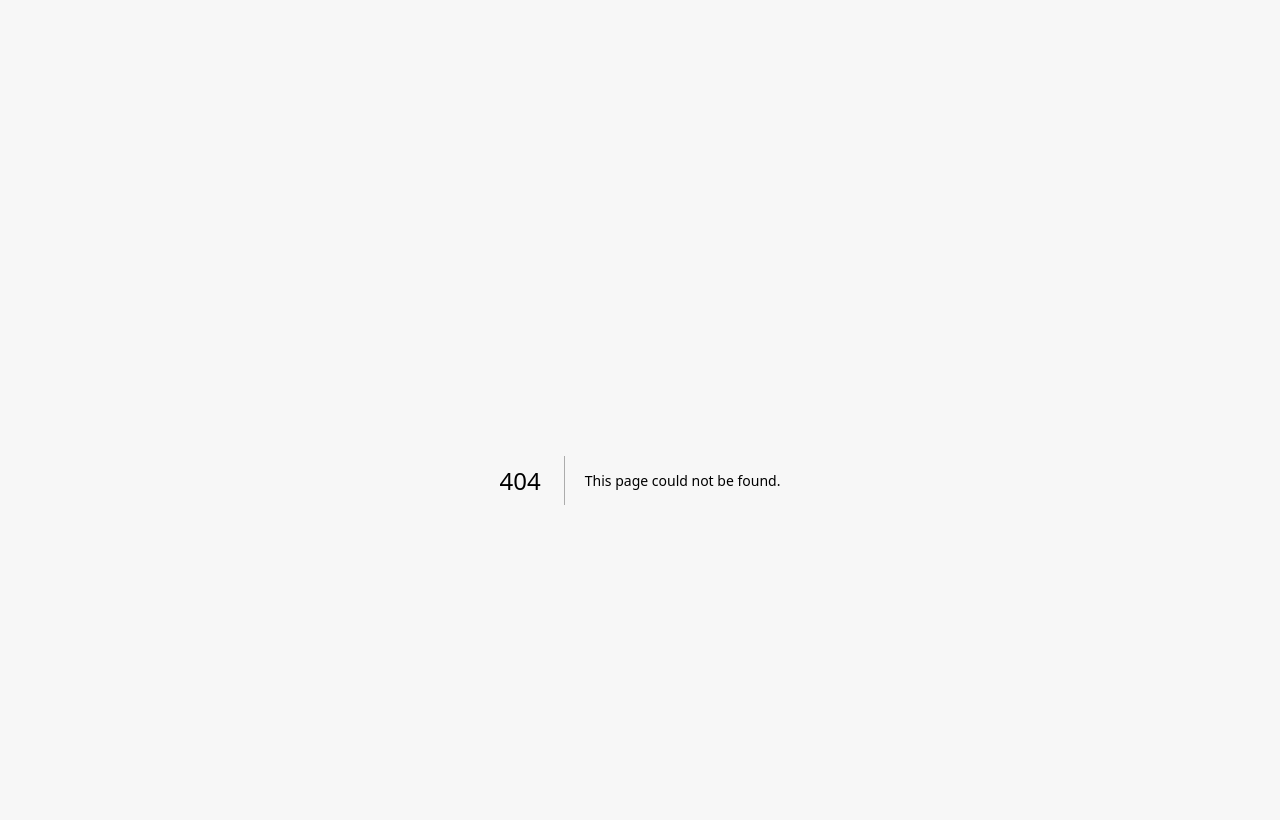
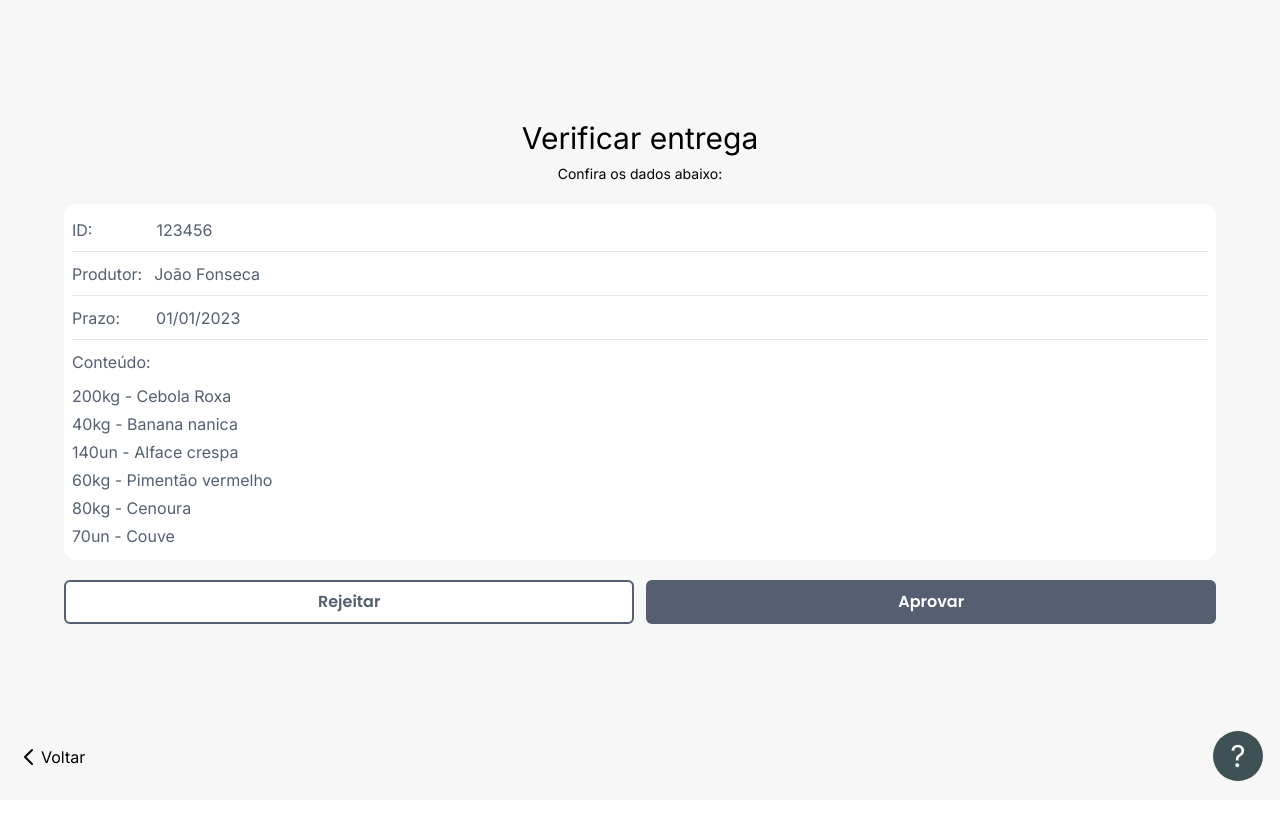
Before and after one commit to mb4ndeira/ecoo-apps, a Next.js app: page /cdd/entregas/verificarentrega in a window 1280 px wide. Before the commit this address had no page. Shown: the top 820 px of the page. Built offline with nearby package versions, Linux system fonts and the light colour scheme.

Commit message:
feat: add delivery verification page

```diff
--- a/src/app/cdd/entregas/components/DeliveriesTable.tsx
+++ b/src/app/cdd/entregas/components/DeliveriesTable.tsx
@@ -6,6 +6,9 @@ const fakeData = [
     id: 123456,
     nome: "João Fonsecaaaaaaaaaaaaaaaaaaaaaaaaaaaaaaaaaaaaaaaaaaaaaaaaaaaaaaaaaaaaaaaaaaaaaaaaaaaa",
     situacao: "Pendente",
+    prazo: "01/01/2023",
+    conteudo:
+      "200kg - Cebola Roxa 40kg - Banana nanica140un - Alface crespa60kg - Pimentão vermelho80kg - Cenoura 70un - Couve",
   },
   {
     id: 234567,
--- a/src/app/cdd/entregas/page.tsx
+++ b/src/app/cdd/entregas/page.tsx
@@ -1,11 +1,14 @@
-import { HiOutlineSearch } from "react-icons/hi";
+import { HiOutlineChevronLeft, HiOutlineSearch } from "react-icons/hi";
 import DeliveriesTable from "./components/DeliveriesTable";
+import Link from "next/link";
 
 export default function Home() {
   return (
     <div className="mt-10 flex flex-col bg-background">
-      <span className="text-center text-3xl">Lista de entregas</span>
-      <span className="mt-2 text-center text-sm">
+      <span className="text-center text-3xl font-poppins font-medium">
+        Lista de entregas
+      </span>
+      <span className="mt-2 text-center text-sm font-poppins font-medium">
         Aprove ou rejeite as entregas abaixo:
       </span>
       <div className="relative mt-10">
@@ -21,6 +24,15 @@ export default function Home() {
       <div className="mt-5 flex gap-x-10">
         <DeliveriesTable />
       </div>
+      <Link href="./">
+        <button className="h-[50px] fixed bottom-[5px] left-[17px] flex">
+          <HiOutlineChevronLeft size={24} color="#000" />
+          <span>Voltar</span>
+        </button>
+      </Link>
+      <button className="w-[50px] h-[50px] bg-[#3E5155] rounded-full fixed bottom-[19px] right-[17px] text-white text-3xl">
+        ?
+      </button>
     </div>
   );
 }
--- /dev/null
+++ b/src/app/cdd/entregas/verificarentrega/components/MiniTable.tsx
@@ -0,0 +1,36 @@
+import React from "react";
+
+interface MiniTableProps {
+  entrega: {
+    id: number;
+    nome: string;
+    prazo: string;
+    conteudo: string[];
+  };
+}
+
+const MiniTable: React.FC<MiniTableProps> = ({ entrega }) => {
+  return (
+    <div className="p-2 pt-1 text-[#545F71]">
+      <div className="border-b h-11 flex items-center">
+        ID: <div className="ml-16 ">{entrega.id}</div>
+      </div>
+      <div className="border-b h-11 flex items-center">
+        Produtor: <div className="ml-3">{entrega.nome}</div>
+      </div>
+      <div className="border-b h-11 flex items-center">
+        Prazo: <div className="ml-9">{entrega.prazo}</div>
+      </div>
+      <div className=" h-11 flex items-center">Conteúdo:</div>
+      <ul>
+        {entrega.conteudo.map((item, index) => (
+          <li key={index} className="mb-1">
+            {item}
+          </li>
+        ))}
+      </ul>
+    </div>
+  );
+};
+
+export default MiniTable;
--- /dev/null
+++ b/src/app/cdd/entregas/verificarentrega/page.tsx
@@ -0,0 +1,55 @@
+import Link from "next/link";
+import React from "react";
+import { HiOutlineChevronLeft } from "react-icons/hi";
+import MiniTable from "./components/MiniTable";
+
+const fakeData = [
+  {
+    id: 123456,
+    nome: "João Fonseca",
+    prazo: "01/01/2023",
+    conteudo: [
+      "200kg - Cebola Roxa",
+      "40kg - Banana nanica",
+      "140un - Alface crespa",
+      "60kg - Pimentão vermelho",
+      "80kg - Cenoura",
+      "70un - Couve",
+    ],
+  },
+];
+
+export default function Home() {
+  return (
+    <div className="mt-10 flex flex-col bg-background">
+      <span className="text-center text-3xl font-medium">
+        Verificar entrega
+      </span>
+      <span className="mt-2 text-center text-sm font-medium">
+        Confira os dados abaixo:
+      </span>
+      <div className="mt-5 bg-white h-fit w-full rounded-xl">
+        {fakeData.map((entrega, index) => (
+          <MiniTable entrega={entrega} key={index} />
+        ))}
+      </div>
+      <div className="mt-5 flex gap-x-3">
+        <button className="h-11 w-3/5 bg-white rounded-md font-poppins font-semibold text-[#545F71] border-2 border-[#545F71]">
+          Rejeitar
+        </button>
+        <button className="h-11 w-3/5 ml-auto bg-[#545F71] rounded-md font-poppins font-semibold text-white">
+          Aprovar
+        </button>
+      </div>
+      <Link href="./">
+        <button className="h-[50px] fixed bottom-[5px] left-[17px] flex">
+          <HiOutlineChevronLeft size={24} color="#000" />
+          <span>Voltar</span>
+        </button>
+      </Link>
+      <button className="w-[50px] h-[50px] bg-[#3E5155] rounded-full fixed bottom-[19px] right-[17px] text-white text-3xl">
+        ?
+      </button>
+    </div>
+  );
+}
```
